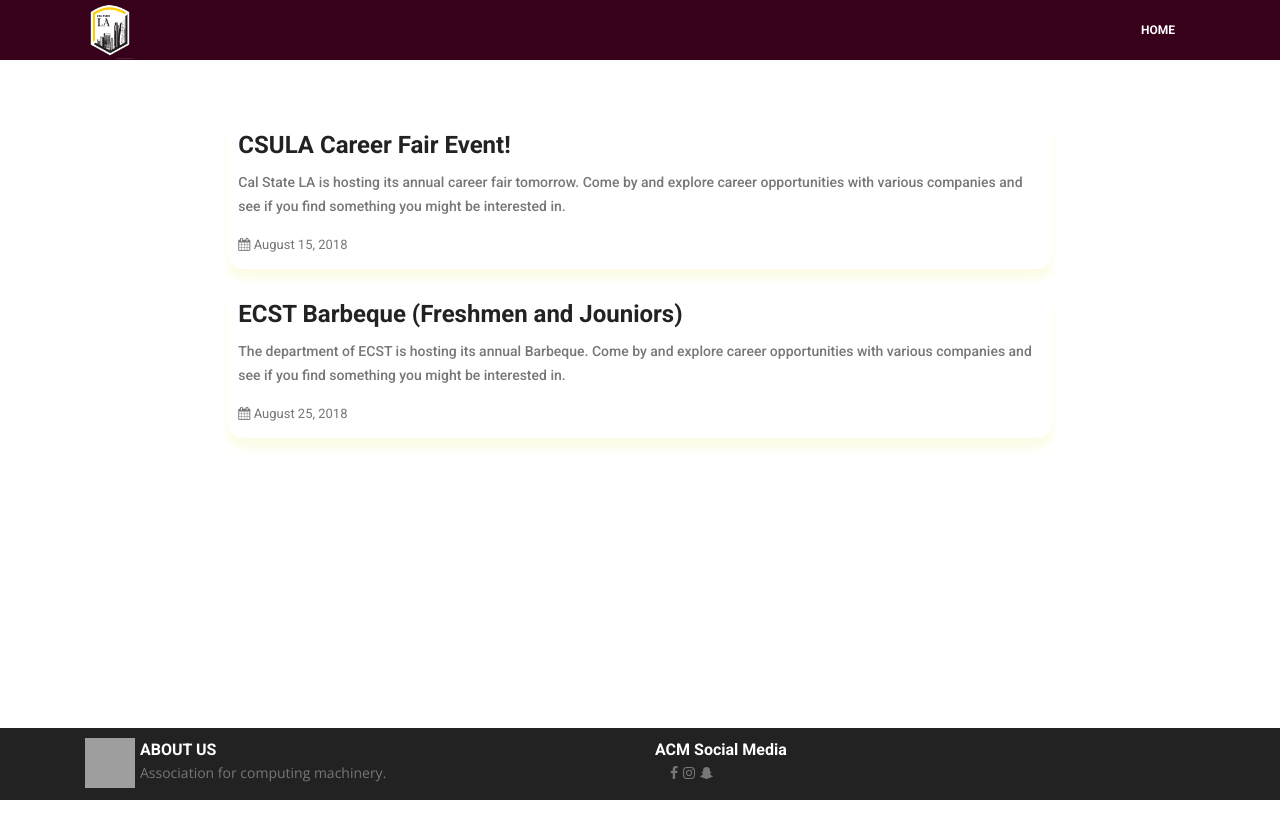
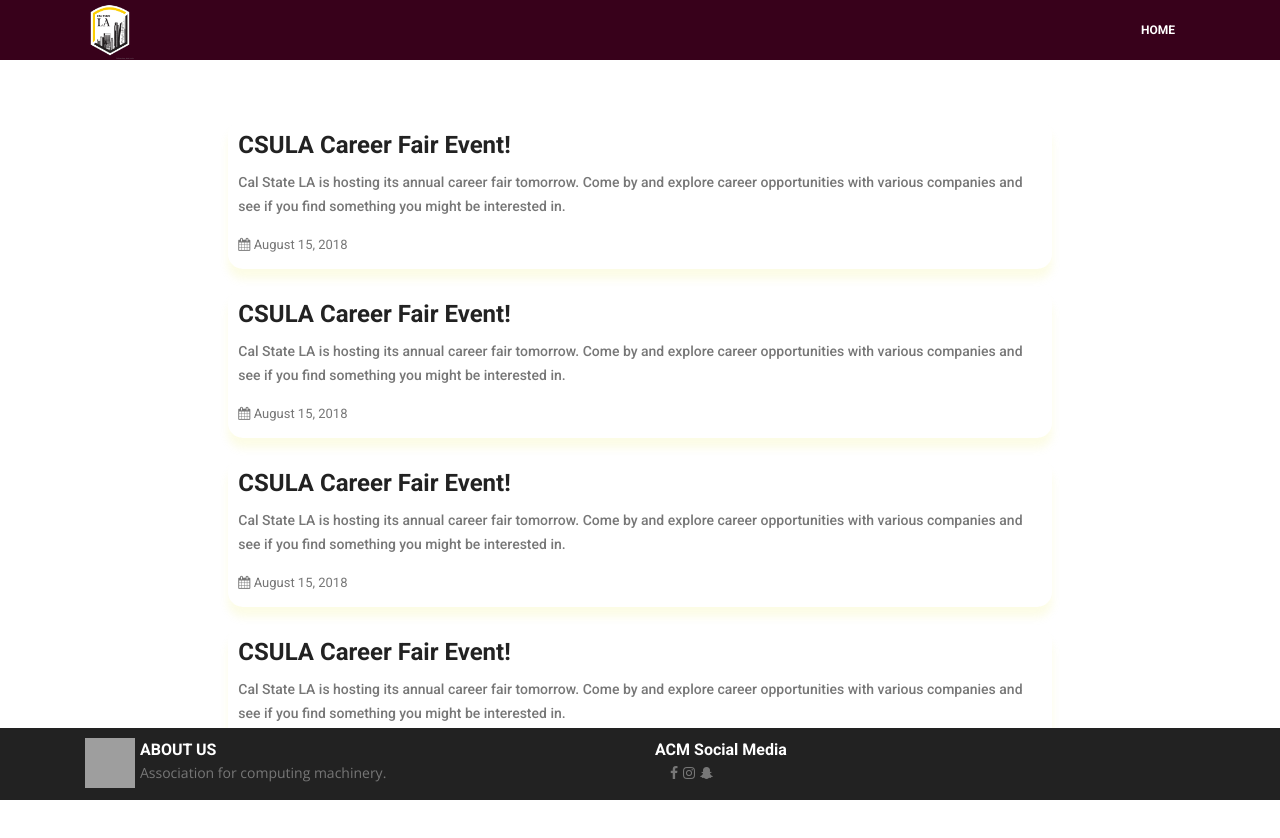
Before and after one commit to PranilDahal/Eagle-Post, a Vue app in the folder frontend/: page / in a window 1280 px wide. Shown: the top 838 px of the page. Before the commit the page ends 800 px from the top, so only its background shows below. Built offline with nearby package versions, Linux system fonts and the light colour scheme; grey boxes are pictures that could not be loaded.

Commit message:
Frontend Update - Created sub components for SSU list.

```diff
--- /dev/null
+++ b/frontend/src/components/IndividualSsu.vue
@@ -0,0 +1,37 @@
+<template>
+		<div class="post_style_A">
+
+			<div class="post_text_inside">
+
+				<a href="">
+					<h5 class="post-heading">CSULA Career Fair Event!</h5>
+				</a>
+
+				<p class="post_description">Cal State LA is hosting its annual career fair tomorrow. Come by and explore career opportunities with various companies
+					and see if you find something you might be interested in.</p>
+
+				<div class="date">
+					<a href="" class="post_sub_details_links">
+						<i class="fa fa-calendar"></i> August 15, 2018</a>
+					<!-- <a href="">
+									<i class="fa fa-comments-o"></i> 05</a> -->
+				</div>
+
+			</div>
+
+		</div>
+</template>
+
+
+<script>
+
+	export default {
+		name: 'IndividualSsu'
+	}
+</script>
+
+
+
+<style>
+
+</style>
--- a/frontend/src/components/SsuList.vue
+++ b/frontend/src/components/SsuList.vue
@@ -4,50 +4,10 @@
 		<div class="container col-lg-8">
 
 			<!-- ******** this is where individual post starts******** -->
-			<div class="post_style_A">
-
-				<div class="post_text_inside">
-
-					<a href="">
-						<h5 class="post-heading">CSULA Career Fair Event!</h5>
-					</a>
-
-					<p class="post_description">Cal State LA is hosting its annual career fair tomorrow. Come by and explore career opportunities with various companies
-						and see if you find something you might be interested in.</p>
-
-					<div class="date">
-						<a href="" class="post_sub_details_links">
-							<i class="fa fa-calendar"></i> August 15, 2018</a>
-						<!-- <a href="">
-										<i class="fa fa-comments-o"></i> 05</a> -->
-					</div>
-
-				</div>
-
-			</div>
-			<!-- ******** this is where individual post ends******** -->
-
-			<div class="post_style_A">
-
-				<div class="post_text_inside">
-
-					<a href="">
-						<h5 class="post-heading">ECST Barbeque (Freshmen and Jouniors)</h5>
-					</a>
-
-					<p class="post_description">The department of ECST is hosting its annual Barbeque. Come by and explore career opportunities with various companies
-						and see if you find something you might be interested in.</p>
-
-					<div class="date">
-						<a href="" class="post_sub_details_links">
-							<i class="fa fa-calendar"></i> August 25, 2018</a>
-						<!-- <a href="">
-											<i class="fa fa-comments-o"></i> 05</a> -->
-					</div>
-
-				</div>
-
-			</div>
+			<IndividualSsu></IndividualSsu>
+			<IndividualSsu></IndividualSsu>
+			<IndividualSsu></IndividualSsu>
+			<IndividualSsu></IndividualSsu>
 
 		</div>
 
@@ -56,9 +16,13 @@
 
 
 <script>
+	import IndividualSsu from './IndividualSsu'
 
 	export default {
-	name: 'SsuList'
+		name: 'SsuList',
+		components: {
+			IndividualSsu
+		}
 	}
 </script>
 
```
